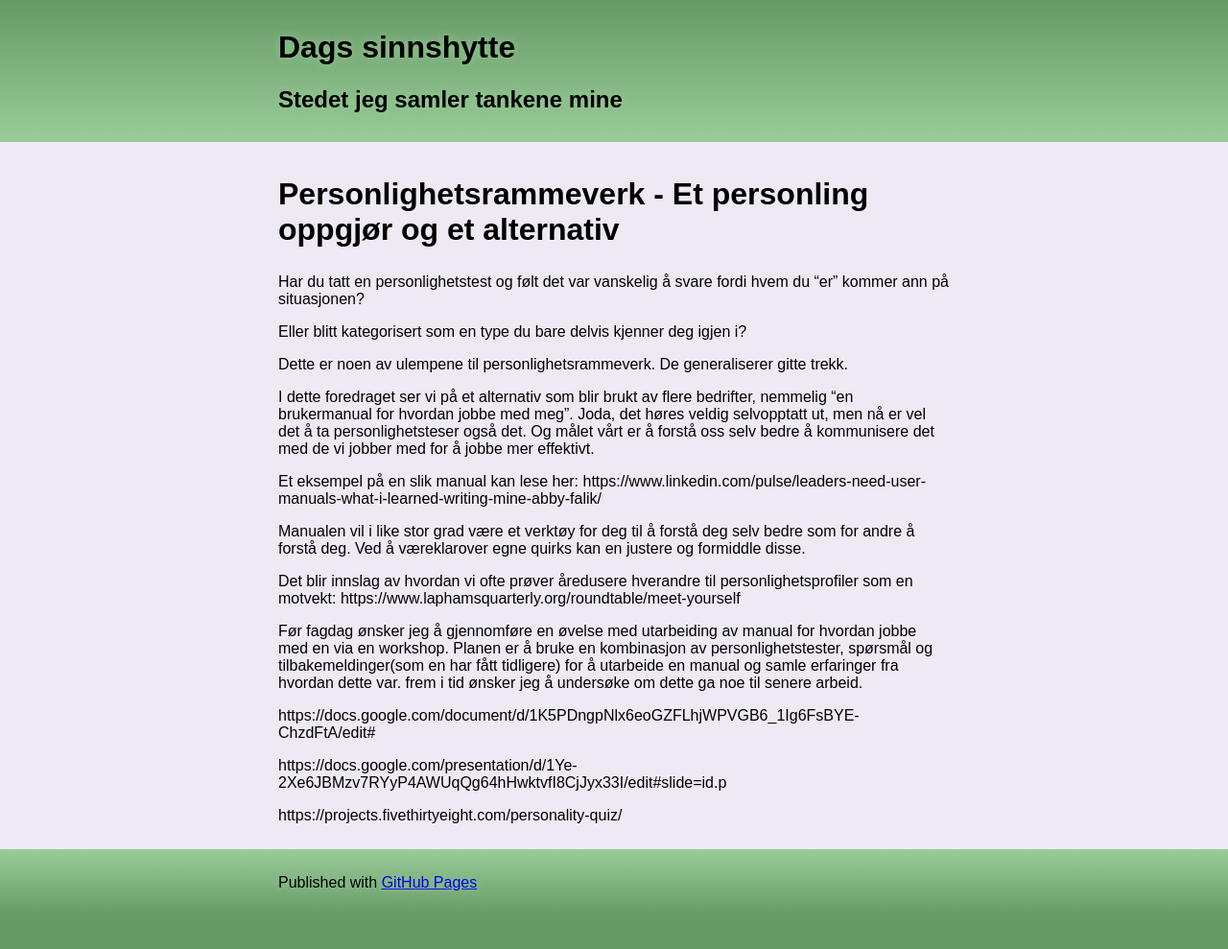
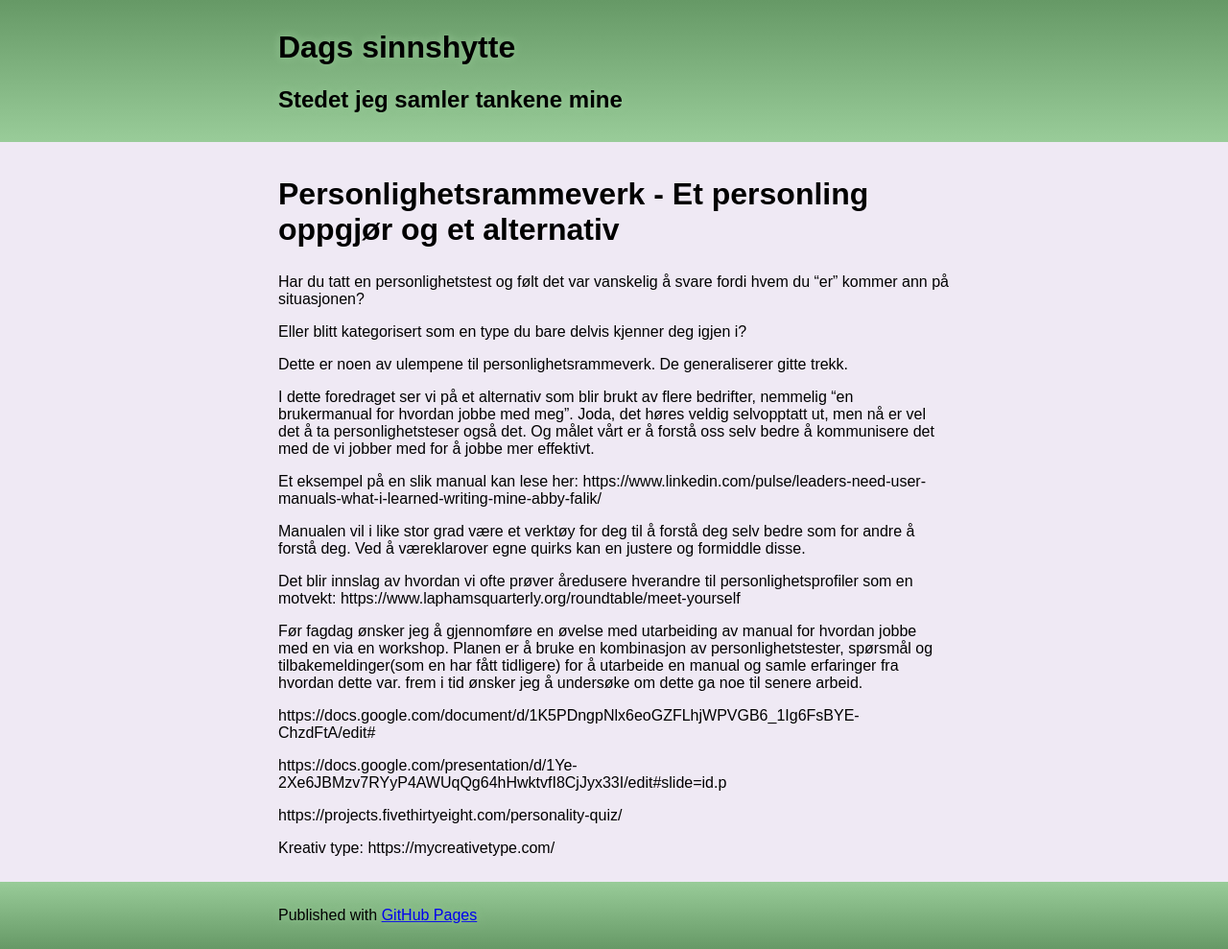
Before and after one commit to dagfs/dagfs.github.io, a Jekyll site: the page built from artikler/en-manual-for-hvordan-jobbe-med-meg.md, in a window 1280 px wide. Shown: the whole page at 96% size. Built offline with Jekyll 4.4.1, drawn with Linux system fonts in a browser that asks for light colours; our own code applies the rules of GitHub Pages for plain Markdown files; before the commit the page ends 955 px from its top, so only the background shows below that.

Commit message:
Update en-manual-for-hvordan-jobbe-med-meg.md

```diff
--- a/artikler/en-manual-for-hvordan-jobbe-med-meg.md
+++ b/artikler/en-manual-for-hvordan-jobbe-med-meg.md
@@ -23,3 +23,6 @@ https://docs.google.com/presentation/d/1Ye-2Xe6JBMzv7RYyP4AWUqQg64hHwktvfI8CjJyx
 
 
 https://projects.fivethirtyeight.com/personality-quiz/
+
+
+Kreativ type: https://mycreativetype.com/
```
